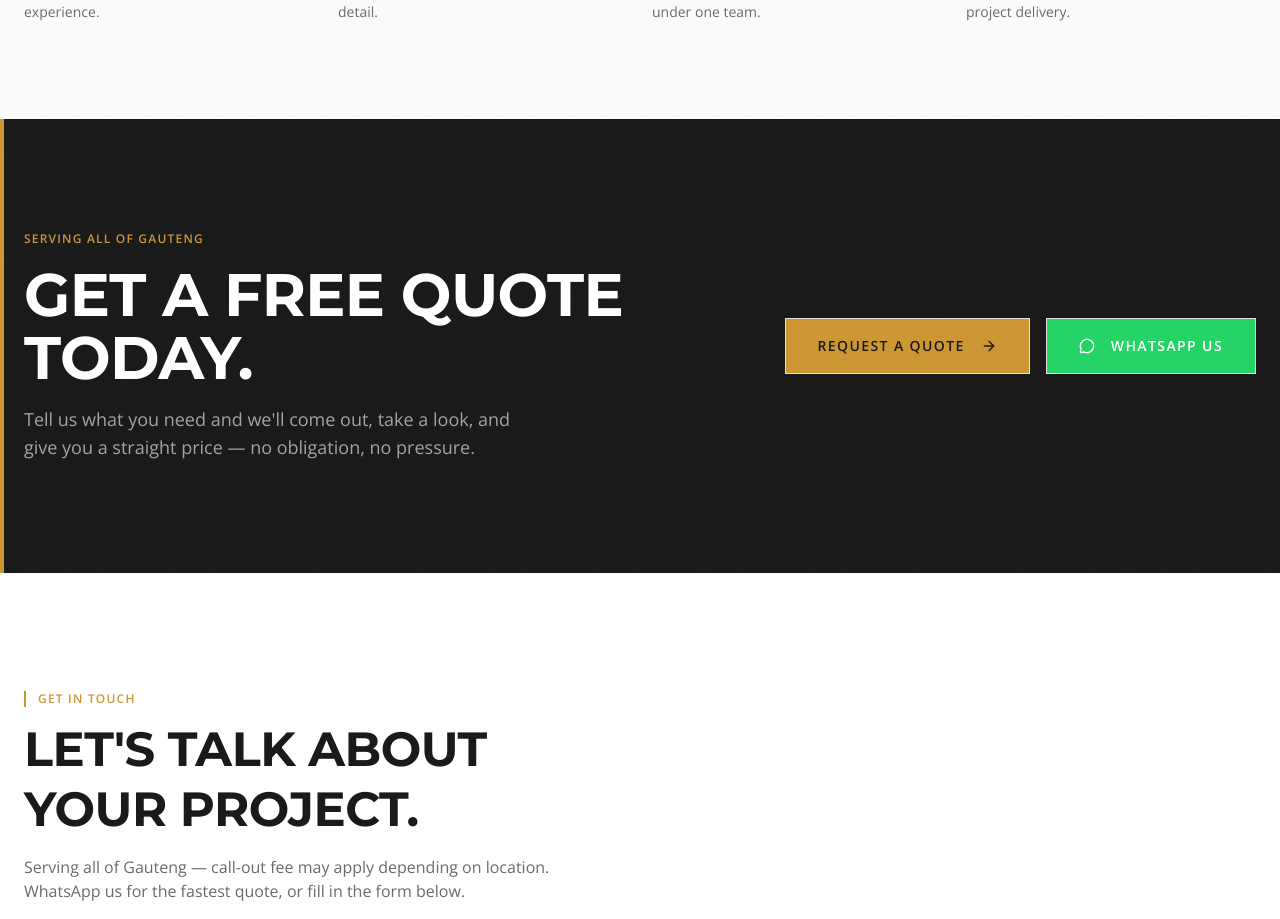
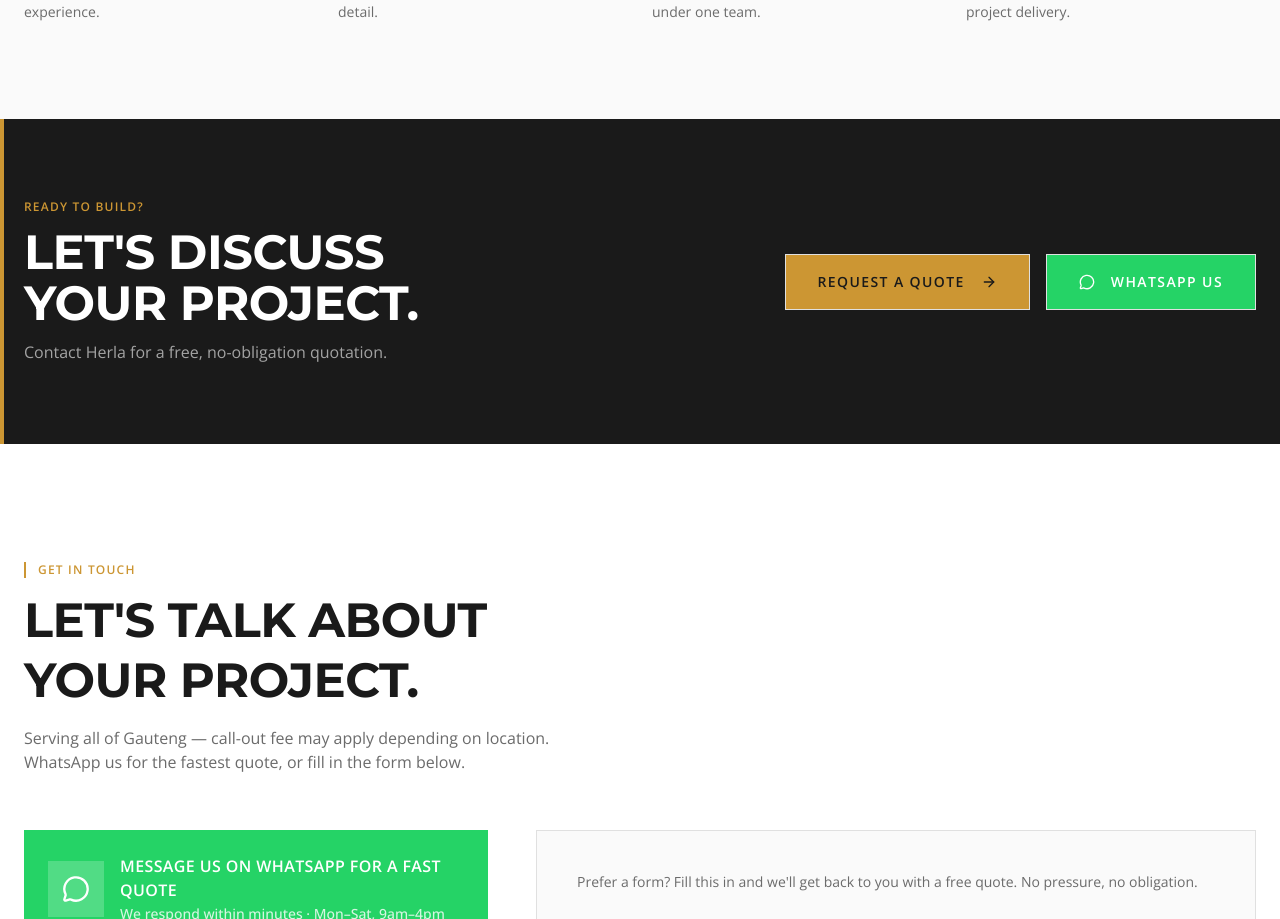
Before and after one commit to zander120405-coder/herla-construction-website, a React (Vite) app: page / in a window 1280 px wide. Shown: the part 4506-5425 px from the top of the page. Built offline with nearby package versions, Linux system fonts and the light colour scheme.

Commit message:
Simplify Call to Action section

```diff
--- a/src/components/CallToAction.tsx
+++ b/src/components/CallToAction.tsx
@@ -4,24 +4,14 @@ import { Button } from "@/components/ui/button";
 
 export function CallToAction() {
   return (
-    <section className="relative py-28 overflow-hidden bg-[#1A1A1A]">
-      {/* Subtle diagonal texture */}
-      <div className="absolute inset-0 opacity-5 pointer-events-none" style={{
-        backgroundImage: `repeating-linear-gradient(
-          45deg,
-          transparent,
-          transparent 24px,
-          rgba(201,163,78,0.4) 24px,
-          rgba(201,163,78,0.4) 25px
-        )`
-      }} />
-
-      {/* Gold left border accent */}
+    <section className="relative py-16 md:py-20 overflow-hidden bg-[#1A1A1A]">
+      {/* Gold accent */}
       <div className="absolute left-0 top-0 bottom-0 w-1 bg-[#CC9633]" />
 
       <div className="container mx-auto px-4 md:px-6 relative z-10">
-        <div className="flex flex-col lg:flex-row items-center justify-between gap-10">
+        <div className="flex flex-col lg:flex-row items-center justify-between gap-8">
 
+          {/* Text */}
           <motion.div
             initial={{ opacity: 0, x: -30 }}
             whileInView={{ opacity: 1, x: 0 }}
@@ -29,28 +19,33 @@ export function CallToAction() {
             transition={{ duration: 0.6 }}
             className="text-center lg:text-left"
           >
-            <div className="text-[#CC9633] text-xs font-bold uppercase tracking-widest mb-4">
-              Serving All of Gauteng
+            <div className="text-[#CC9633] text-xs font-bold uppercase tracking-widest mb-3">
+              Ready to Build?
             </div>
-            <h2 className="text-4xl md:text-5xl lg:text-6xl font-display font-bold uppercase text-white leading-[1.05]">
-              Get a Free Quote<br /> Today.
+
+            <h2 className="text-4xl md:text-5xl font-display font-bold uppercase text-white leading-[1.05]">
+              Let's Discuss
+              <br />
+              Your Project.
             </h2>
-            <p className="mt-4 text-white/60 text-lg max-w-lg">
-              Tell us what you need and we'll come out, take a look, and give you a straight price — no obligation, no pressure.
+
+            <p className="mt-3 text-white/60 text-base max-w-lg">
+              Contact Herla for a free, no-obligation quotation.
             </p>
           </motion.div>
 
+          {/* Buttons */}
           <motion.div
             initial={{ opacity: 0, x: 30 }}
             whileInView={{ opacity: 1, x: 0 }}
             viewport={{ once: true }}
-            transition={{ duration: 0.6, delay: 0.2 }}
+            transition={{ duration: 0.6, delay: 0.15 }}
             className="flex flex-col sm:flex-row gap-4 flex-shrink-0"
           >
             <Button
               asChild
               size="lg"
-              className="btn-scale btn-gold gold-pulse rounded-none h-14 px-8 text-sm font-bold uppercase tracking-widest bg-[#CC9633] text-[#1A1A1A] group shadow-none"
+              className="btn-scale rounded-none h-14 px-8 text-sm font-bold uppercase tracking-widest bg-[#CC9633] hover:bg-[#CC9633]/90 text-[#1A1A1A] group shadow-none"
             >
               <a href="#contact">
                 Request a Quote
@@ -61,7 +56,7 @@ export function CallToAction() {
             <Button
               asChild
               size="lg"
-              className="btn-scale rounded-none h-14 px-8 text-sm font-bold uppercase tracking-widest bg-[#25D366] hover:bg-[#20bd5a] text-white group shadow-none"
+              className="btn-scale rounded-none h-14 px-8 text-sm font-bold uppercase tracking-widest bg-[#25D366] hover:bg-[#20bd5a] text-white shadow-none"
             >
               <a
                 href="https://wa.me/27826554815"
@@ -73,6 +68,7 @@ export function CallToAction() {
               </a>
             </Button>
           </motion.div>
+
         </div>
       </div>
     </section>
```
